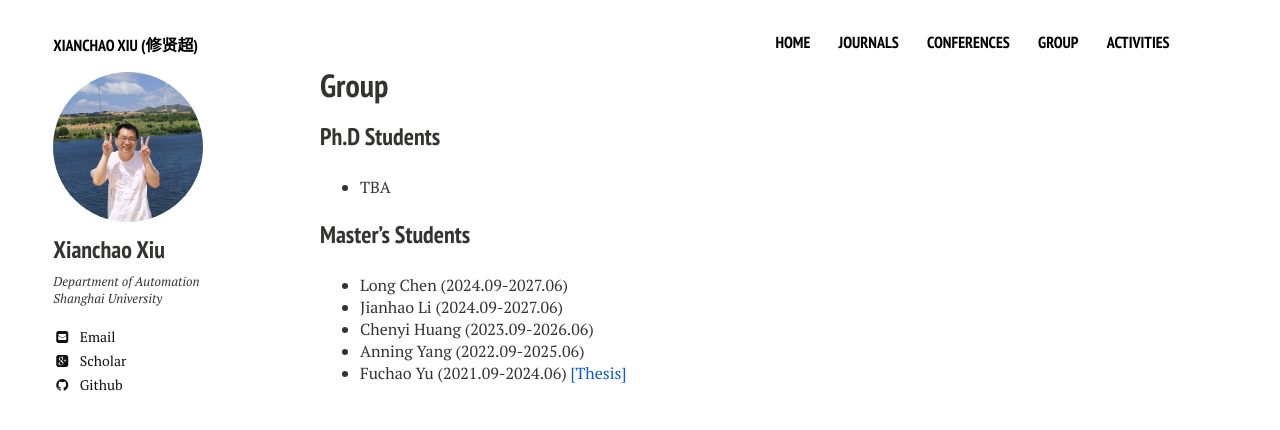
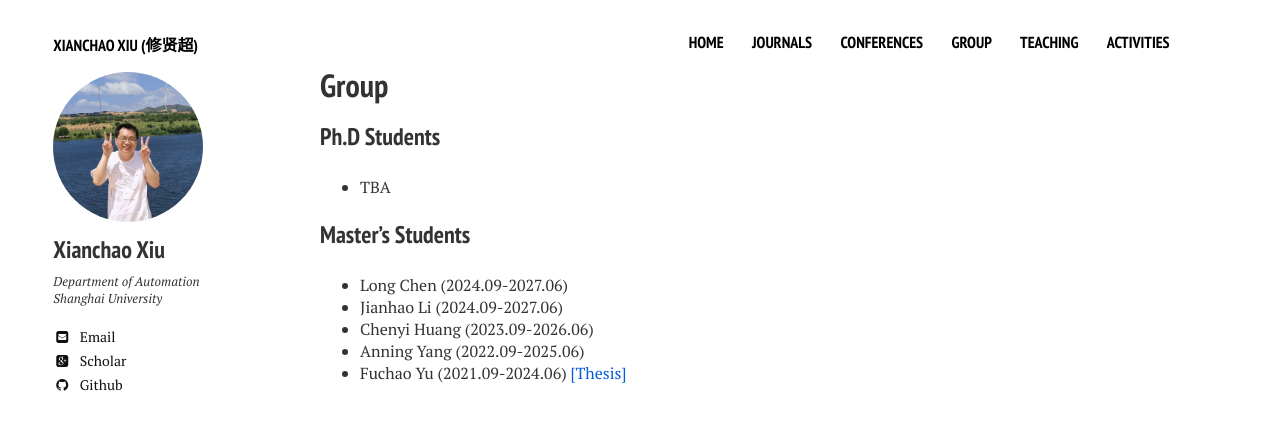
Before and after one commit to xianchaoxiu/xianchaoxiu.github.io, a Jekyll site: the page built from group/index.md, in a window 1280 px wide. Shown: the top 430 px of the page. Built offline with Jekyll 4.4.1, drawn with Linux system fonts in a browser that asks for light colours; nearby versions of some CDN libraries.

Commit message:
Update navigation.yml

```diff
--- a/_data/navigation.yml
+++ b/_data/navigation.yml
@@ -10,11 +10,18 @@
 - title: Journals
   url: /journals
 
+
 - title: Conferences
   url: /conferences
+
 
 - title: Group
   url: /group
 
+
+- title: Teaching
+  url: /teaching
+
+
 - title: Activities
   url: /activities
```
